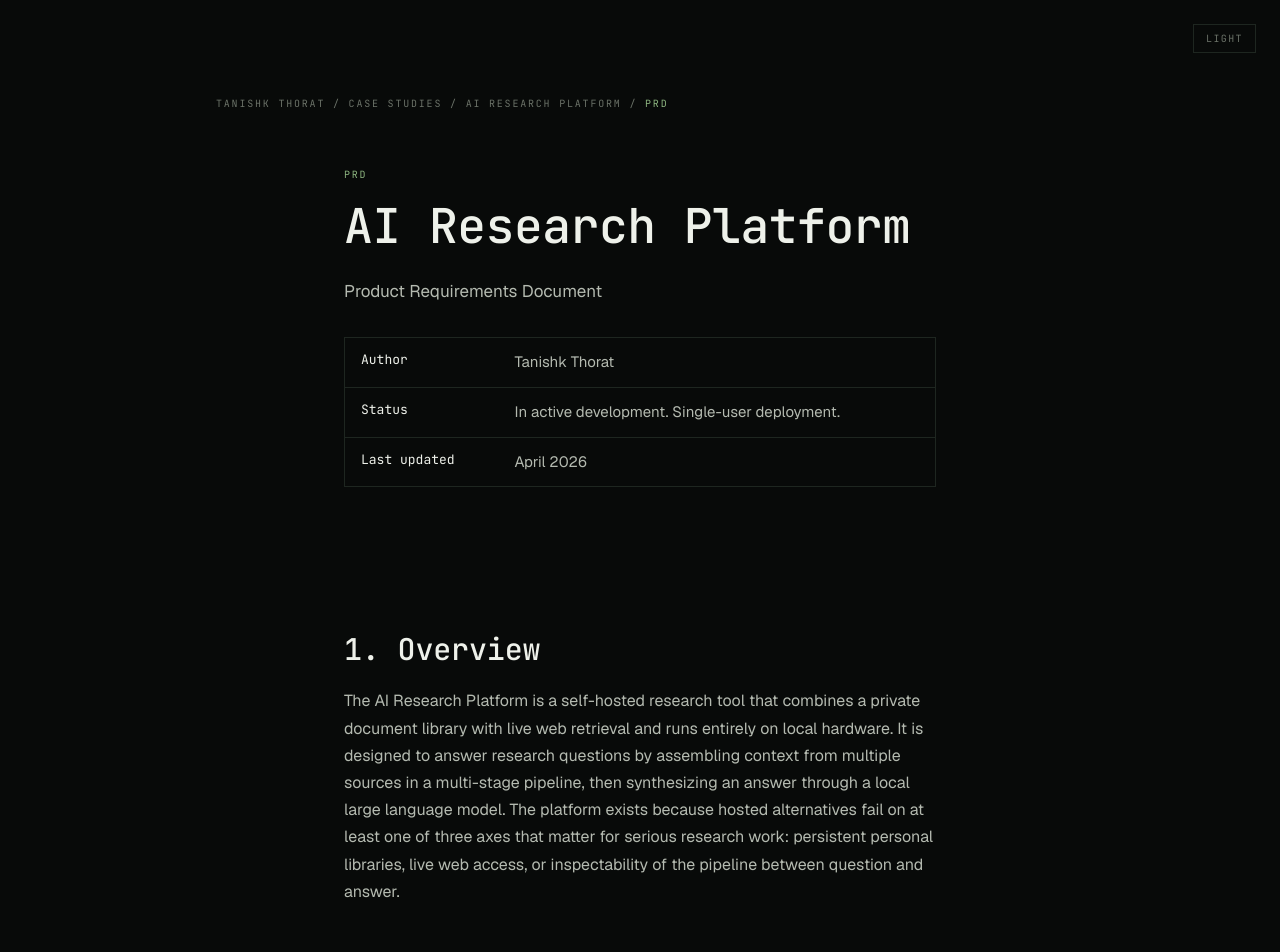
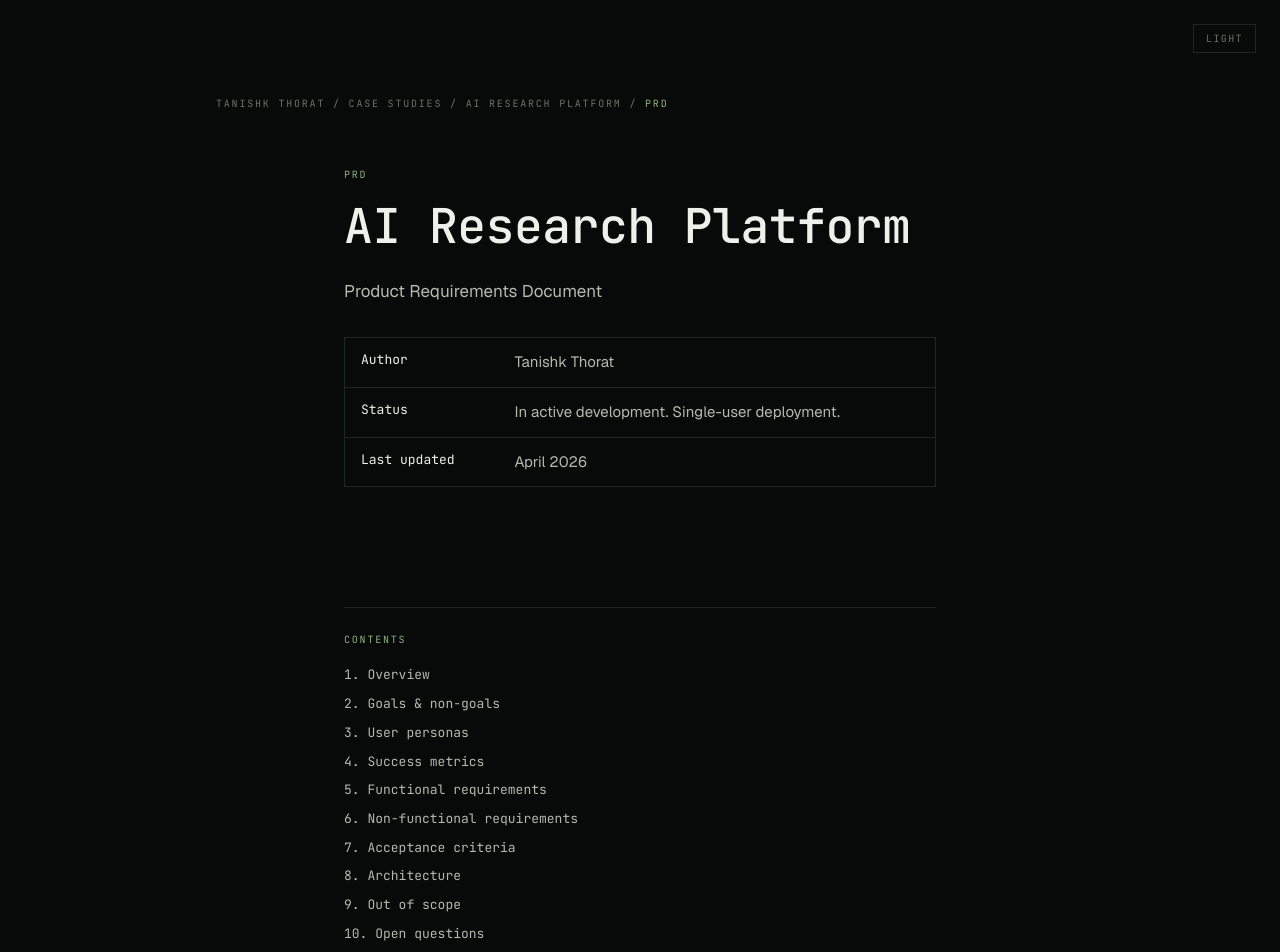
Before and after one commit to tanishkthorat/tanishk-portfolio, a Next.js app: page /prds/ai-research-platform in a window 1280 px wide. Shown: the top 952 px of the page. Built offline with nearby package versions, Linux system fonts and the light colour scheme.

Commit message:
Restore TOC as inline list in PRD body column

```diff
--- a/app/prds/ai-research-platform/page.js
+++ b/app/prds/ai-research-platform/page.js
@@ -45,6 +45,24 @@ export default function AIResearchPlatformPRD() {
 
       {/* Body */}
       <article className="max-w-[640px] mx-auto px-6 py-12">
+
+        {/* Table of contents — inline list at top of body column */}
+        <nav aria-label="Table of contents" className="my-10 border-t border-b border-[var(--rule)] py-6">
+          <p className="font-mono text-[10px] tracking-[0.18em] uppercase text-[var(--accent)] mb-4">CONTENTS</p>
+          <ol className="font-mono text-[13px] leading-[1.9] text-[var(--fg-muted)] space-y-1 list-none p-0">
+            <li><a href="#overview" className="hover:text-[var(--accent)] transition-colors focus-visible:outline focus-visible:outline-2 focus-visible:outline-[var(--accent)] focus-visible:outline-offset-2">1. Overview</a></li>
+            <li><a href="#goals" className="hover:text-[var(--accent)] transition-colors focus-visible:outline focus-visible:outline-2 focus-visible:outline-[var(--accent)] focus-visible:outline-offset-2">2. Goals &amp; non-goals</a></li>
+            <li><a href="#personas" className="hover:text-[var(--accent)] transition-colors focus-visible:outline focus-visible:outline-2 focus-visible:outline-[var(--accent)] focus-visible:outline-offset-2">3. User personas</a></li>
+            <li><a href="#metrics" className="hover:text-[var(--accent)] transition-colors focus-visible:outline focus-visible:outline-2 focus-visible:outline-[var(--accent)] focus-visible:outline-offset-2">4. Success metrics</a></li>
+            <li><a href="#functional" className="hover:text-[var(--accent)] transition-colors focus-visible:outline focus-visible:outline-2 focus-visible:outline-[var(--accent)] focus-visible:outline-offset-2">5. Functional requirements</a></li>
+            <li><a href="#nonfunctional" className="hover:text-[var(--accent)] transition-colors focus-visible:outline focus-visible:outline-2 focus-visible:outline-[var(--accent)] focus-visible:outline-offset-2">6. Non-functional requirements</a></li>
+            <li><a href="#acceptance" className="hover:text-[var(--accent)] transition-colors focus-visible:outline focus-visible:outline-2 focus-visible:outline-[var(--accent)] focus-visible:outline-offset-2">7. Acceptance criteria</a></li>
+            <li><a href="#architecture" className="hover:text-[var(--accent)] transition-colors focus-visible:outline focus-visible:outline-2 focus-visible:outline-[var(--accent)] focus-visible:outline-offset-2">8. Architecture</a></li>
+            <li><a href="#oos" className="hover:text-[var(--accent)] transition-colors focus-visible:outline focus-visible:outline-2 focus-visible:outline-[var(--accent)] focus-visible:outline-offset-2">9. Out of scope</a></li>
+            <li><a href="#open" className="hover:text-[var(--accent)] transition-colors focus-visible:outline focus-visible:outline-2 focus-visible:outline-[var(--accent)] focus-visible:outline-offset-2">10. Open questions</a></li>
+            <li><a href="#appendix" className="hover:text-[var(--accent)] transition-colors focus-visible:outline focus-visible:outline-2 focus-visible:outline-[var(--accent)] focus-visible:outline-offset-2">11. Design decisions</a></li>
+          </ol>
+        </nav>
 
         <section id="overview">
           <h2 className="font-mono text-2xl md:text-3xl font-medium tracking-[-0.005em] text-[var(--fg)] mt-16 mb-5">1. Overview</h2>
```
